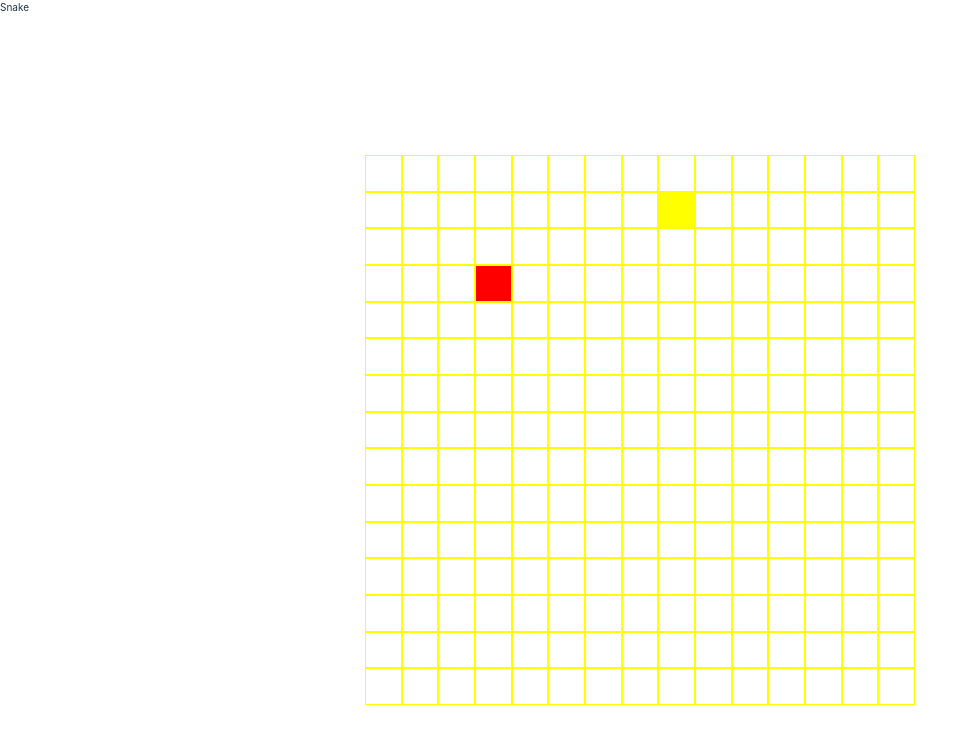
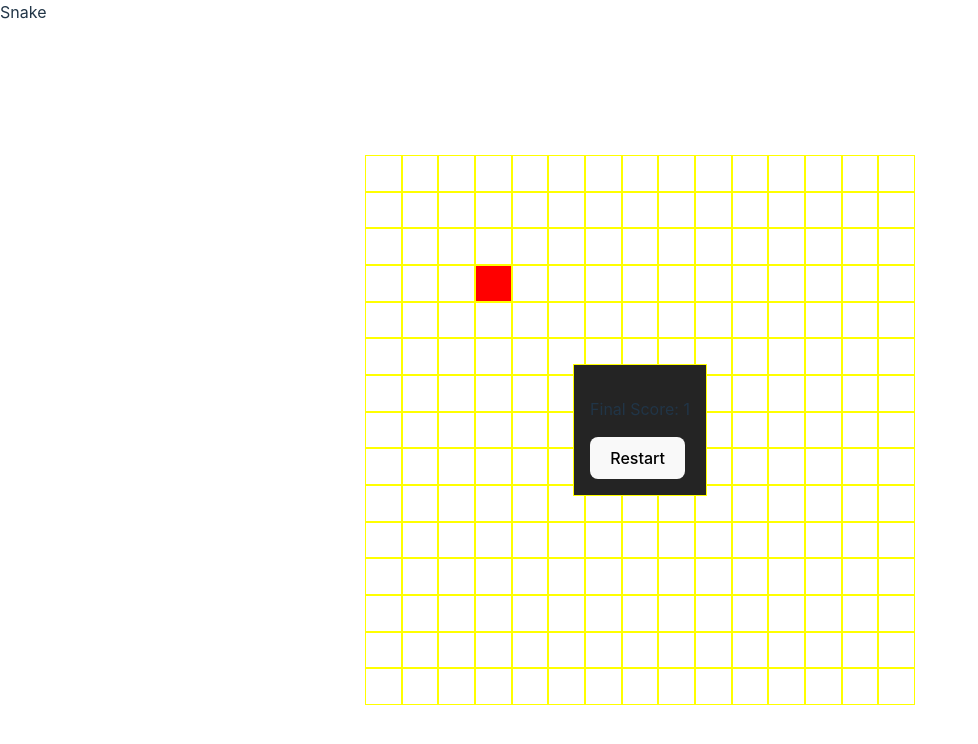
Before and after one commit to chasefarmer2808/vite-snake, a React (Vite) app: page / in a window 1280 px wide. Shown: the top 744 px of the page, without its empty margins (0-978 px from the left). Built offline with nearby package versions, Linux system fonts and the light colour scheme.

Commit message:
game over dialog

```diff
--- a/src/App.css
+++ b/src/App.css
@@ -5,11 +5,10 @@
   --breakpoint-md: 550px;
   --breakpoint-lg: 992px;
   --breakpoint-xl: 1200px;
+  --bg-color-primary: #242424;
 }
 
 #root {
-  font-size: 10px;
-  line-height: 1.5;
   width: 100vw;
   height: 100vh;
 }
--- a/src/GameBoard.tsx
+++ b/src/GameBoard.tsx
@@ -2,6 +2,8 @@ import { useCallback, useEffect, useState } from "react";
 import GameGrid from "./GameGrid";
 import useArrowKeyPress, { Direction } from "./hooks/useArrowKeyPress";
 import { BOARD_SIZE } from "./const";
+import GameOverDialog from "./GameOverDialog";
+import classes from "./styles/GameBoard.module.css";
 
 export interface GridItem {
   row: number;
@@ -15,7 +17,14 @@ const getRandomInt = (max: number): number => {
 const GameBoard: React.FC = () => {
   const [snake, setSnake] = useState<GridItem[]>([{ row: 1, col: 1 }]);
   const [food, setFood] = useState<GridItem>({ row: 3, col: 3 }); // TODO: Randomize food position.
+  const [isGameOver, setIsGameOver] = useState(false);
   const arrowPress = useArrowKeyPress();
+
+  const handleRestart = () => {
+    setSnake([{ row: 1, col: 1 }]);
+    setFood({ row: 3, col: 3 });
+    setIsGameOver(false);
+  };
 
   const updateSnakePos = useCallback(
     (oldSnake: GridItem[]) => {
@@ -56,6 +65,15 @@ const GameBoard: React.FC = () => {
       return snakeHead.row == food.row && snakeHead.col == food.col;
     };
 
+    const didHitWall = (snakeHead: GridItem): boolean => {
+      return (
+        snakeHead.row >= BOARD_SIZE ||
+        snakeHead.col >= BOARD_SIZE ||
+        snakeHead.row <= 0 ||
+        snakeHead.col <= 0
+      );
+    };
+
     const updateFoodPosRandom = () => {
       setFood({
         row: getRandomInt(BOARD_SIZE - 1),
@@ -64,28 +82,32 @@ const GameBoard: React.FC = () => {
     };
 
     const handleGameTick = () => {
-      setSnake((s) => {
-        const newSnake = updateSnakePos(s);
+      if (isGameOver) return;
+      const newSnake = updateSnakePos(snake);
 
-        if (didEatFood(newSnake[0], food)) {
-          const tail = { ...s[s.length - 1] }; // Use prev state so looks like snake is growing.
-          newSnake.push(tail);
-          updateFoodPosRandom();
-        }
+      if (didEatFood(newSnake[0], food)) {
+        const tail = { ...snake[snake.length - 1] }; // Use prev state so looks like snake is growing.
+        newSnake.push(tail);
+        updateFoodPosRandom();
+      } else if (didHitWall(newSnake[0])) {
+        setIsGameOver(true);
+      }
 
-        return newSnake;
-      });
+      setSnake(newSnake);
     };
 
     // Init game interval.
-    const gameInterval = setInterval(handleGameTick, 1000);
+    const gameInterval = setInterval(handleGameTick, 500);
 
     return () => clearInterval(gameInterval);
-  }, [updateSnakePos, food, snake]);
+  }, [updateSnakePos, food, snake, isGameOver]);
 
   return (
-    <main>
+    <main className={classes.gameFrame}>
       <GameGrid snake={snake} food={food} />
+      {isGameOver && (
+        <GameOverDialog finalScore={snake.length} onRestart={handleRestart} />
+      )}
     </main>
   );
 };
--- /dev/null
+++ b/src/GameOverDialog.tsx
@@ -0,0 +1,17 @@
+import classes from "./styles/GameOverDialog.module.css";
+
+interface Props {
+  finalScore: number;
+  onRestart: () => void;
+}
+
+const GameOverDialog = ({ finalScore, onRestart }: Props) => {
+  return (
+    <div className={classes.container}>
+      <p>Final Score: {finalScore}</p>
+      <button onClick={() => onRestart()}>Restart</button>
+    </div>
+  );
+};
+
+export default GameOverDialog;
--- /dev/null
+++ b/src/styles/GameBoard.module.css
@@ -0,0 +1,3 @@
+.gameFrame {
+  position: relative;
+}
--- /dev/null
+++ b/src/styles/GameOverDialog.module.css
@@ -0,0 +1,6 @@
+.container {
+  position: absolute;
+  padding: 16px;
+  background-color: var(--bg-color-primary);
+  border: 1px solid yellow;
+}
```
